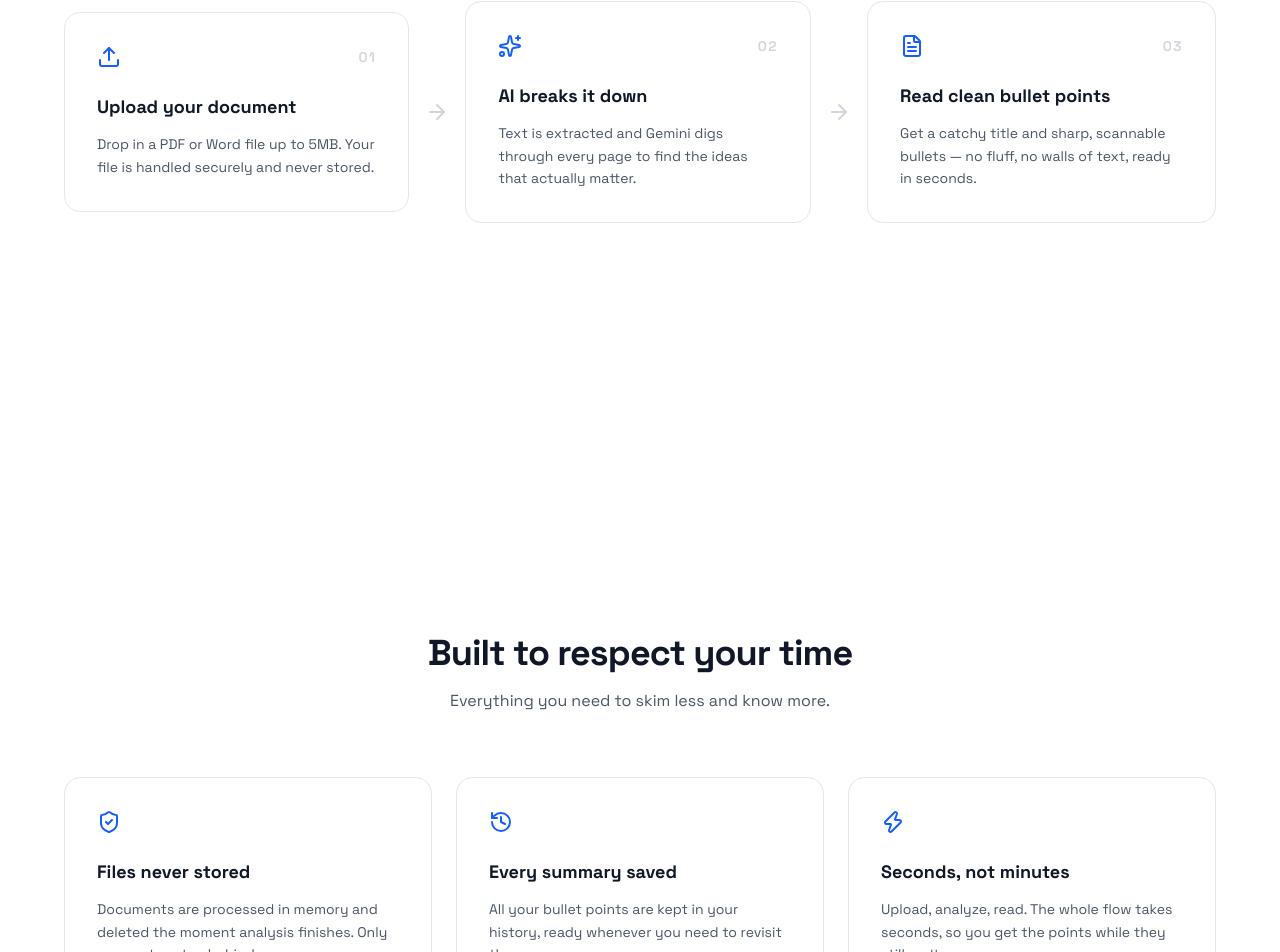
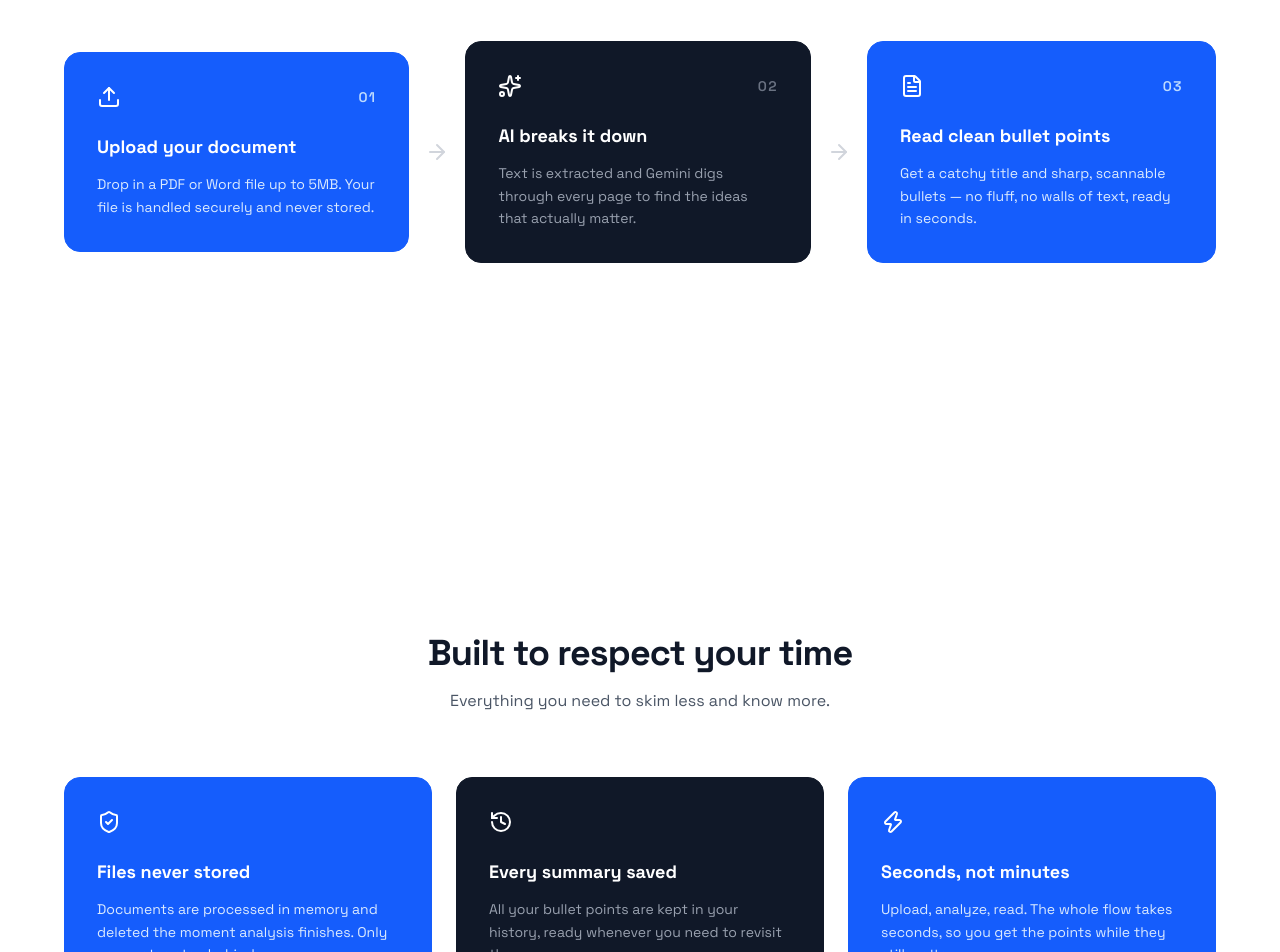
Before and after one commit to huzaifa-ameeer/clario, a React (Vite) app in the folder client/: page / in a window 1280 px wide. Shown: the part 1088-2040 px from the top of the page. Built offline with nearby package versions, Linux system fonts and the light colour scheme.

Commit message:
Tighten section spacing and color home cards blue, black, blue

```diff
--- a/client/src/components/Features.jsx
+++ b/client/src/components/Features.jsx
@@ -5,27 +5,39 @@ const features = [
     title: 'Files never stored',
     text: 'Documents are processed in memory and deleted the moment analysis finishes. Only your notes stay behind.',
     icon: ShieldCheck,
+    card: 'bg-blue-600 border-blue-600',
+    iconColor: 'text-white',
+    titleColor: 'text-white',
+    textColor: 'text-blue-100',
   },
   {
     title: 'Every summary saved',
     text: 'All your bullet points are kept in your history, ready whenever you need to revisit them.',
     icon: History,
+    card: 'bg-gray-900 border-gray-900 dark:bg-gray-800 dark:border-gray-800',
+    iconColor: 'text-white',
+    titleColor: 'text-white',
+    textColor: 'text-gray-400',
   },
   {
     title: 'Seconds, not minutes',
     text: 'Upload, analyze, read. The whole flow takes seconds, so you get the points while they still matter.',
     icon: Zap,
+    card: 'bg-blue-600 border-blue-600',
+    iconColor: 'text-white',
+    titleColor: 'text-white',
+    textColor: 'text-blue-100',
   },
 ]
 
 const cardClass =
-  'group w-full rounded-2xl border border-gray-200 bg-white p-8 transition-all duration-200 ease-out hover:-translate-y-1.5 hover:border-blue-500 hover:shadow-lg dark:border-gray-800 dark:bg-gray-950 dark:hover:border-blue-400'
+  'group w-full rounded-2xl border p-8 transition-all duration-200 ease-out hover:-translate-y-1.5 hover:shadow-lg'
 
 function Features() {
   return (
     <section
       id="features"
-      className="flex min-h-[calc(100vh_-_4rem)] scroll-mt-16 flex-col justify-center px-6 py-24"
+      className="flex min-h-[calc(100vh_-_4rem)] scroll-mt-16 flex-col justify-center px-6 py-16"
     >
       <div className="mx-auto max-w-6xl">
         <div className="mx-auto max-w-2xl text-center">
@@ -39,14 +51,18 @@ function Features() {
 
         <div className="mt-16 grid gap-6 sm:grid-cols-2 lg:grid-cols-3">
           {features.map((feature) => (
-            <div key={feature.title} className={cardClass}>
-              <span className="text-blue-600 transition-colors duration-200 group-hover:text-blue-500 dark:text-blue-400 dark:group-hover:text-blue-300">
+            <div key={feature.title} className={`${cardClass} ${feature.card}`}>
+              <span className={feature.iconColor}>
                 <feature.icon size={24} strokeWidth={2} />
               </span>
-              <h3 className="mt-6 text-lg font-bold text-gray-900 dark:text-white">
+              <h3
+                className={`mt-6 text-lg font-bold ${feature.titleColor}`}
+              >
                 {feature.title}
               </h3>
-              <p className="mt-3 text-sm leading-relaxed text-gray-600 dark:text-gray-400">
+              <p
+                className={`mt-3 text-sm leading-relaxed ${feature.textColor}`}
+              >
                 {feature.text}
               </p>
             </div>
--- a/client/src/components/HowItWorks.jsx
+++ b/client/src/components/HowItWorks.jsx
@@ -6,29 +6,44 @@ const steps = [
     title: 'Upload your document',
     text: 'Drop in a PDF or Word file up to 5MB. Your file is handled securely and never stored.',
     icon: Upload,
+    card: 'bg-blue-600 border-blue-600',
+    iconColor: 'text-white',
+    stepColor: 'text-blue-200',
+    titleColor: 'text-white',
+    textColor: 'text-blue-100',
   },
   {
     step: '02',
     title: 'AI breaks it down',
     text: 'Text is extracted and Gemini digs through every page to find the ideas that actually matter.',
     icon: Sparkles,
+    card: 'bg-gray-900 border-gray-900 dark:bg-gray-800 dark:border-gray-800',
+    iconColor: 'text-white',
+    stepColor: 'text-gray-500',
+    titleColor: 'text-white',
+    textColor: 'text-gray-400',
   },
   {
     step: '03',
     title: 'Read clean bullet points',
     text: 'Get a catchy title and sharp, scannable bullets — no fluff, no walls of text, ready in seconds.',
     icon: FileText,
+    card: 'bg-blue-600 border-blue-600',
+    iconColor: 'text-white',
+    stepColor: 'text-blue-200',
+    titleColor: 'text-white',
+    textColor: 'text-blue-100',
   },
 ]
 
 const cardClass =
-  'group w-full max-w-sm rounded-2xl border border-gray-200 bg-white p-8 transition-all duration-200 ease-out hover:-translate-y-1.5 hover:border-blue-500 hover:shadow-lg dark:border-gray-800 dark:bg-gray-950 dark:hover:border-blue-400'
+  'group w-full max-w-sm rounded-2xl border p-8 transition-all duration-200 ease-out hover:-translate-y-1.5 hover:shadow-lg'
 
 function HowItWorks() {
   return (
     <section
       id="how-it-works"
-      className="flex min-h-[calc(100vh_-_4rem)] scroll-mt-16 flex-col justify-center px-6 pt-4 pb-24"
+      className="flex min-h-[calc(100vh_-_4rem)] scroll-mt-16 flex-col justify-center px-6 py-16"
     >
       <div className="mx-auto max-w-6xl">
         <div className="mx-auto max-w-2xl text-center">
@@ -47,19 +62,23 @@ function HowItWorks() {
               key={step.step}
               className="flex flex-col items-center gap-6 lg:flex-row lg:gap-4"
             >
-              <div className={cardClass}>
+              <div className={`${cardClass} ${step.card}`}>
                 <div className="flex items-center justify-between">
-                  <span className="text-blue-600 transition-colors duration-200 group-hover:text-blue-500 dark:text-blue-400 dark:group-hover:text-blue-300">
+                  <span className={step.iconColor}>
                     <step.icon size={24} strokeWidth={2} />
                   </span>
-                  <span className="text-sm font-semibold tracking-widest text-gray-300 dark:text-gray-700">
+                  <span
+                    className={`text-sm font-semibold tracking-widest ${step.stepColor}`}
+                  >
                     {step.step}
                   </span>
                 </div>
-                <h3 className="mt-6 text-lg font-bold text-gray-900 dark:text-white">
+                <h3 className={`mt-6 text-lg font-bold ${step.titleColor}`}>
                   {step.title}
                 </h3>
-                <p className="mt-3 text-sm leading-relaxed text-gray-600 dark:text-gray-400">
+                <p
+                  className={`mt-3 text-sm leading-relaxed ${step.textColor}`}
+                >
                   {step.text}
                 </p>
               </div>
```
